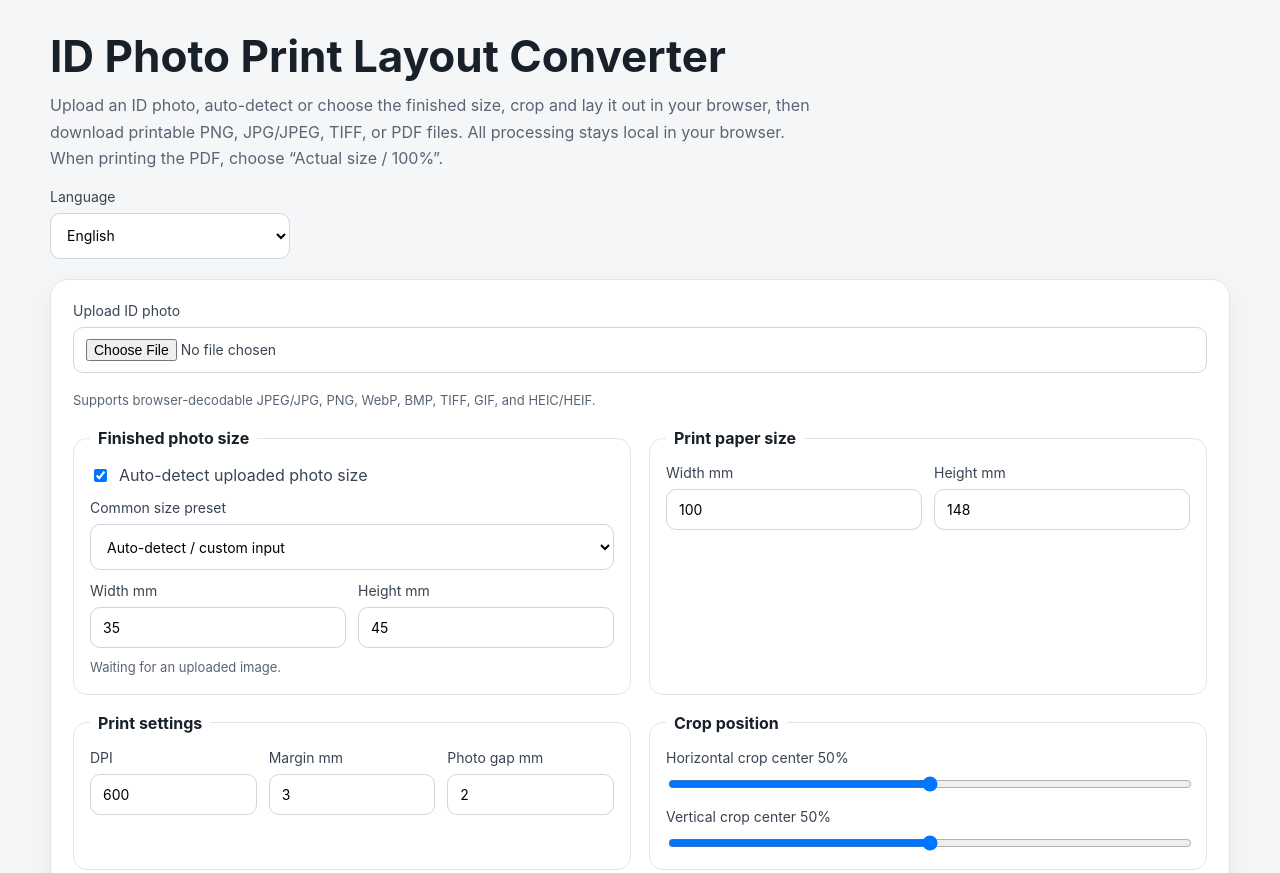
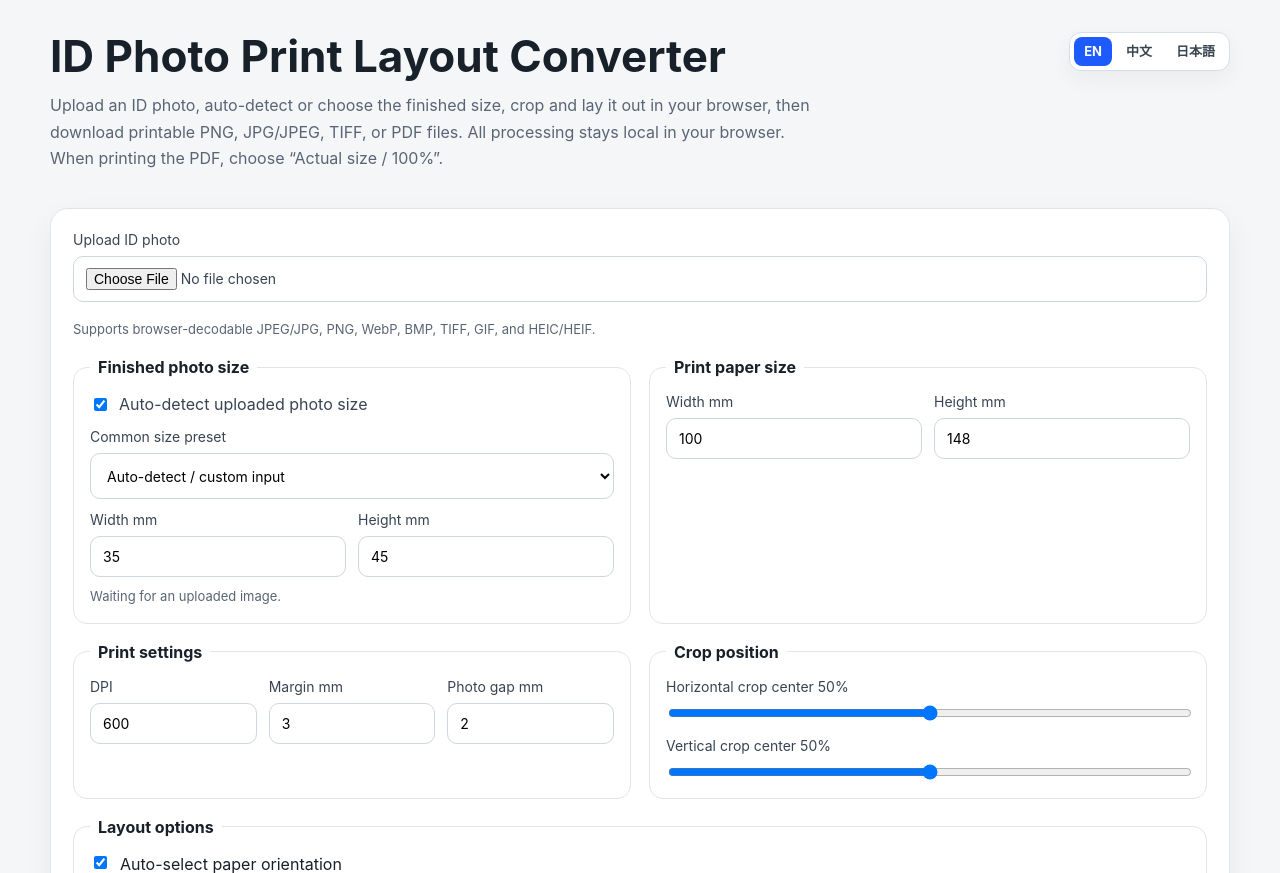
Before and after one commit to yiningsxu/id_photo_converter, a Flask app: page / in a window 1280 px wide. Shown: the top 873 px of the page. Run offline with Flask 3, Linux system fonts and the light colour scheme.

Commit message:
refactor: replace language select dropdown with a button-based language switcher UI

```diff
--- a/index.html
+++ b/index.html
@@ -12,14 +12,11 @@
       <div>
         <h1 data-i18n="appTitle">ID Photo Print Layout Converter</h1>
         <p data-i18n="heroTip">Upload an ID photo, auto-detect or choose the finished size, crop and lay it out in your browser, then download printable PNG, JPG/JPEG, TIFF, or PDF files. All processing stays local in your browser. When printing the PDF, choose “Actual size / 100%”.</p>
-        <label class="field language-field">
-          <span data-i18n="languageLabel">Language</span>
-          <select id="languageSelect" aria-label="Language">
-            <option value="en">English</option>
-            <option value="zh">中文</option>
-            <option value="ja">日本語</option>
-          </select>
-        </label>
+      </div>
+      <div class="language-switch" aria-label="Language">
+        <button type="button" class="is-active" data-lang="en" aria-pressed="true">EN</button>
+        <button type="button" data-lang="zh" aria-pressed="false">中文</button>
+        <button type="button" data-lang="ja" aria-pressed="false">日本語</button>
       </div>
     </section>
 
@@ -433,7 +430,7 @@
     const jpgLink = document.getElementById('jpgLink');
     const tiffLink = document.getElementById('tiffLink');
     const pdfLink = document.getElementById('pdfLink');
-    const languageSelect = document.getElementById('languageSelect');
+    const languageButtons = document.querySelectorAll('.language-switch button[data-lang]');
     const photoInput = form.elements.photo;
     const autoSizeInput = form.elements.auto_detect_photo_size;
     const photoPresetSelect = form.elements.photo_size_preset;
@@ -497,6 +494,11 @@
       if (statusEl.dataset.statusKey) {
         statusEl.textContent = t(statusEl.dataset.statusKey);
       }
+      languageButtons.forEach((button) => {
+        const isActive = button.dataset.lang === currentLang;
+        button.classList.toggle('is-active', isActive);
+        button.setAttribute('aria-pressed', String(isActive));
+      });
       renderPresetOptions();
     }
 
@@ -1474,10 +1476,15 @@
       }
     }
 
-    languageSelect.addEventListener('change', () => {
-      currentLang = languageSelect.value;
-      translatePage();
-      refreshLocalizedState();
+    languageButtons.forEach((button) => {
+      button.addEventListener('click', () => {
+        if (currentLang === button.dataset.lang) {
+          return;
+        }
+        currentLang = button.dataset.lang;
+        translatePage();
+        refreshLocalizedState();
+      });
     });
 
     photoInput.addEventListener('change', detectPhotoSizeForUpload);
--- a/static/style.css
+++ b/static/style.css
@@ -19,10 +19,12 @@ body {
 }
 
 .hero {
+  position: relative;
   display: flex;
   gap: 24px;
   justify-content: space-between;
   align-items: flex-start;
+  padding-right: 190px;
   margin-bottom: 20px;
 }
 
@@ -126,11 +128,6 @@ select {
   margin-bottom: 12px;
 }
 
-.language-field {
-  width: min(240px, 100%);
-  margin-top: 16px;
-}
-
 select {
   min-height: 46px;
 }
@@ -188,6 +185,41 @@ button:disabled {
 
 .button.secondary {
   background: #e9eef8;
+  color: #16346e;
+}
+
+.language-switch {
+  position: absolute;
+  top: 0;
+  right: 0;
+  display: inline-flex;
+  align-items: center;
+  gap: 4px;
+  padding: 4px;
+  border: 1px solid #d8dee7;
+  border-radius: 12px;
+  background: white;
+  box-shadow: 0 8px 22px rgba(24, 32, 42, 0.05);
+}
+
+.language-switch button {
+  min-width: auto;
+  padding: 8px 10px;
+  border-radius: 8px;
+  background: transparent;
+  color: #384452;
+  font-size: 13px;
+  line-height: 1;
+  white-space: nowrap;
+}
+
+.language-switch button.is-active {
+  background: #1e5bff;
+  color: white;
+}
+
+.language-switch button:not(.is-active):hover {
+  background: #eef3ff;
   color: #16346e;
 }
 
@@ -264,6 +296,8 @@ button:disabled {
 
   .hero {
     display: grid;
+    padding-top: 52px;
+    padding-right: 0;
   }
 
   .dl-row {
```
